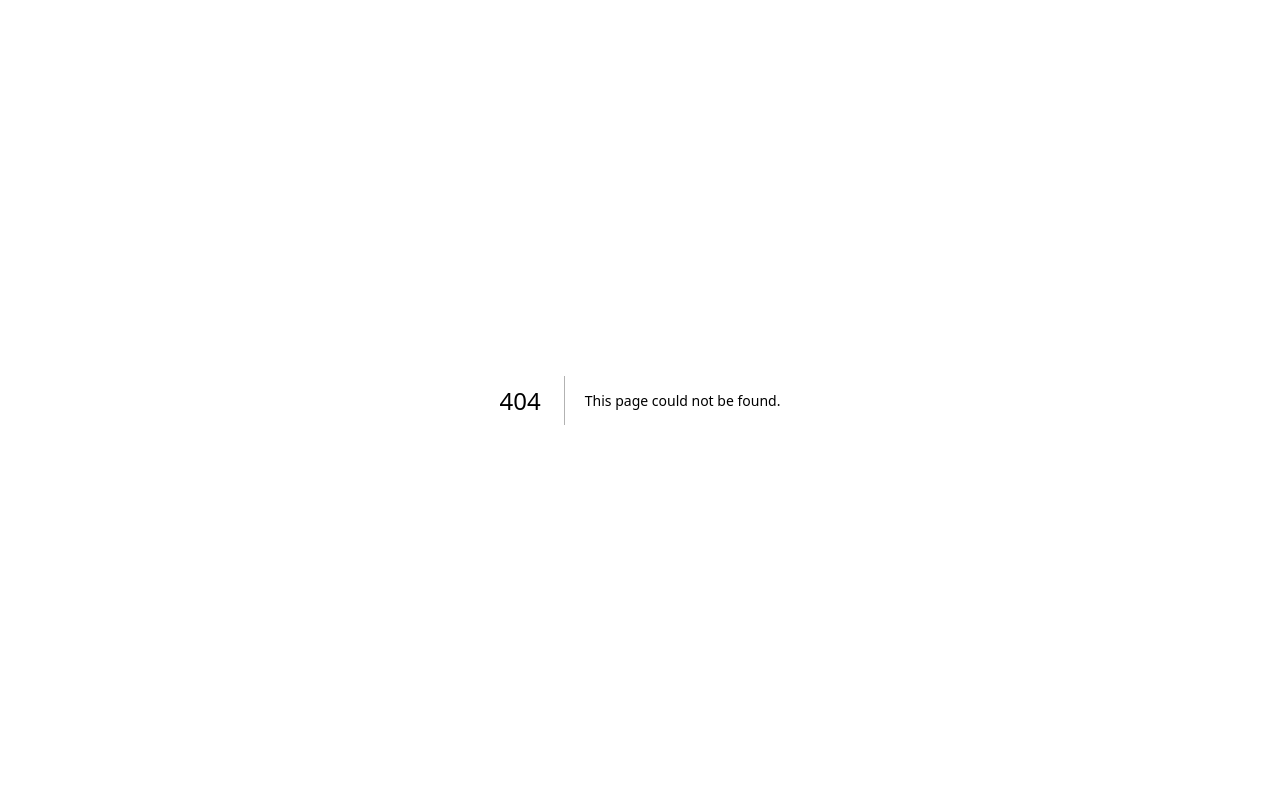
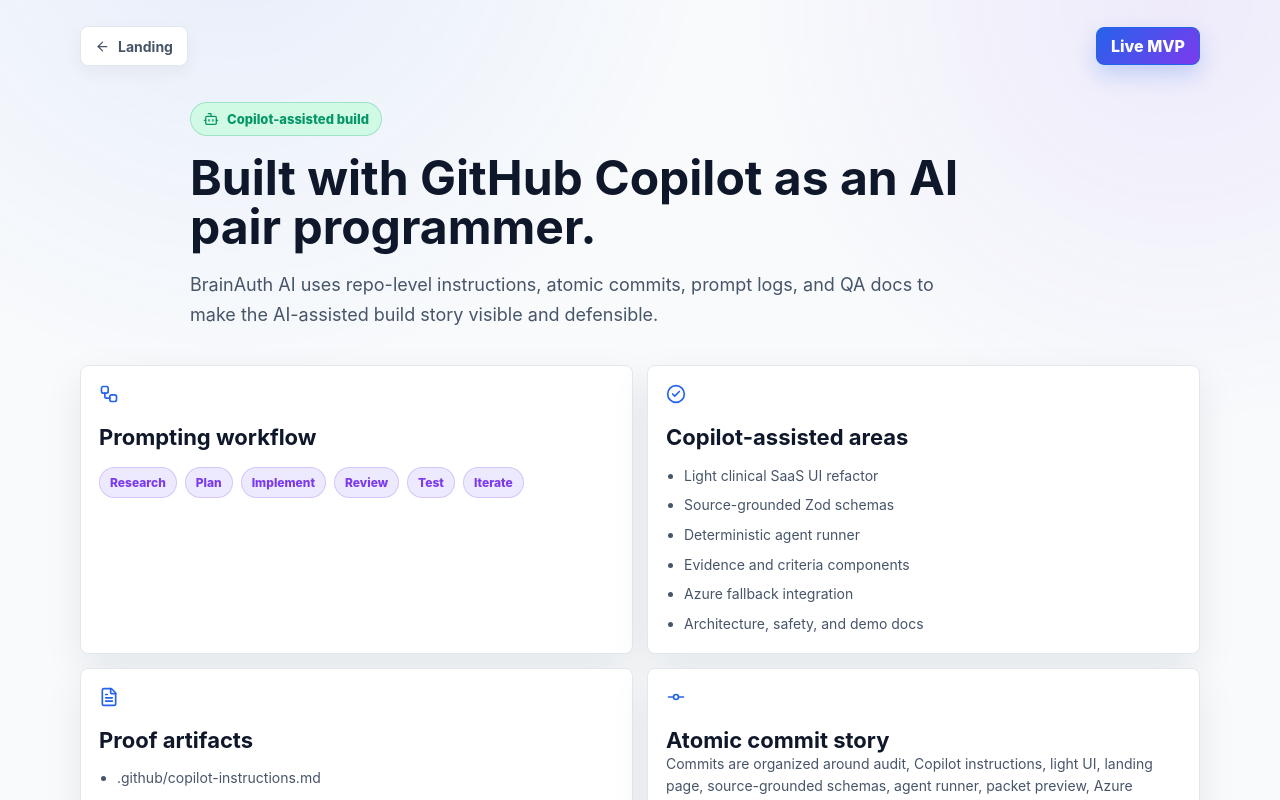
Before and after one commit to roshaninfordham/brainauthai, a Next.js app: page /copilot in a window 1280 px wide. Before the commit this address had no page. Shown: the top 800 px of the page. Built offline with nearby package versions, Linux system fonts and the light colour scheme.

Commit message:
feat: add Copilot-assisted build proof page

```diff
--- /dev/null
+++ b/app/copilot/page.tsx
@@ -0,0 +1,92 @@
+import { ArrowLeft, Bot, CheckCircle2, FileText, GitCommitHorizontal, Workflow } from "lucide-react";
+import Link from "next/link";
+
+const assistedAreas = [
+  "Light clinical SaaS UI refactor",
+  "Source-grounded Zod schemas",
+  "Deterministic agent runner",
+  "Evidence and criteria components",
+  "Azure fallback integration",
+  "Architecture, safety, and demo docs"
+];
+
+const artifacts = [
+  ".github/copilot-instructions.md",
+  "docs/COPILOT_BUILD_LOG.md",
+  "docs/PROMPTS_USED.md",
+  "docs/DEMO_SCRIPT.md",
+  "docs/HALLUCINATION_SAFETY.md",
+  "docs/FINAL_QA.md"
+];
+
+const workflow = ["Research", "Plan", "Implement", "Review", "Test", "Iterate"];
+
+export default function CopilotProofPage() {
+  return (
+    <main className="copilotShell">
+      <nav className="copilotNav">
+        <Link className="navButton" href="/">
+          <ArrowLeft size={15} aria-hidden="true" />
+          Landing
+        </Link>
+        <Link className="primaryButton" href="/demo">
+          Live MVP
+        </Link>
+      </nav>
+
+      <section className="copilotHero">
+        <span className="heroBadge">
+          <Bot size={16} aria-hidden="true" />
+          Copilot-assisted build
+        </span>
+        <h1>Built with GitHub Copilot as an AI pair programmer.</h1>
+        <p>
+          BrainAuth AI uses repo-level instructions, atomic commits, prompt logs,
+          and QA docs to make the AI-assisted build story visible and defensible.
+        </p>
+      </section>
+
+      <section className="copilotGrid">
+        <article className="copilotCard">
+          <Workflow size={20} aria-hidden="true" />
+          <h2>Prompting workflow</h2>
+          <div className="copilotSteps">
+            {workflow.map((step) => (
+              <span key={step}>{step}</span>
+            ))}
+          </div>
+        </article>
+
+        <article className="copilotCard">
+          <CheckCircle2 size={20} aria-hidden="true" />
+          <h2>Copilot-assisted areas</h2>
+          <ul>
+            {assistedAreas.map((area) => (
+              <li key={area}>{area}</li>
+            ))}
+          </ul>
+        </article>
+
+        <article className="copilotCard">
+          <FileText size={20} aria-hidden="true" />
+          <h2>Proof artifacts</h2>
+          <ul>
+            {artifacts.map((artifact) => (
+              <li key={artifact}>{artifact}</li>
+            ))}
+          </ul>
+        </article>
+
+        <article className="copilotCard">
+          <GitCommitHorizontal size={20} aria-hidden="true" />
+          <h2>Atomic commit story</h2>
+          <p>
+            Commits are organized around audit, Copilot instructions, light UI,
+            landing page, source-grounded schemas, agent runner, packet preview,
+            Azure integration, documentation, and final QA.
+          </p>
+        </article>
+      </section>
+    </main>
+  );
+}
--- a/app/globals.css
+++ b/app/globals.css
@@ -1520,6 +1520,100 @@
   font-weight: 800;
 }
 
+.copilotShell {
+  min-height: 100vh;
+  padding: 18px;
+}
+
+.copilotNav,
+.copilotHero,
+.copilotGrid {
+  max-width: 1120px;
+  margin-right: auto;
+  margin-left: auto;
+}
+
+.copilotNav {
+  display: flex;
+  align-items: center;
+  justify-content: space-between;
+  gap: 12px;
+  padding: 8px 0 36px;
+}
+
+.copilotHero {
+  display: grid;
+  max-width: 900px;
+  gap: 18px;
+  padding-bottom: 36px;
+}
+
+.copilotHero h1 {
+  max-width: 820px;
+}
+
+.copilotHero p {
+  max-width: 780px;
+  color: var(--text-secondary);
+  font-size: 18px;
+  line-height: 1.65;
+}
+
+.copilotGrid {
+  display: grid;
+  grid-template-columns: repeat(2, minmax(0, 1fr));
+  gap: 14px;
+}
+
+.copilotCard {
+  min-height: 250px;
+  padding: 18px;
+  border: 1px solid var(--border);
+  border-radius: 8px;
+  background: var(--surface);
+  box-shadow: var(--shadow);
+}
+
+.copilotCard svg {
+  color: var(--primary);
+}
+
+.copilotCard h2 {
+  margin-top: 16px;
+  font-size: 22px;
+}
+
+.copilotCard p,
+.copilotCard li {
+  color: var(--text-secondary);
+  font-size: 14px;
+  line-height: 1.55;
+}
+
+.copilotCard ul {
+  display: grid;
+  gap: 8px;
+  margin: 14px 0 0;
+  padding-left: 18px;
+}
+
+.copilotSteps {
+  display: flex;
+  flex-wrap: wrap;
+  gap: 8px;
+  margin-top: 16px;
+}
+
+.copilotSteps span {
+  padding: 7px 10px;
+  border: 1px solid rgba(124, 58, 237, 0.2);
+  border-radius: 999px;
+  color: var(--agent-purple);
+  background: var(--agent-purple-soft);
+  font-size: 12px;
+  font-weight: 850;
+}
+
 .reviewBanner {
   display: flex;
   align-items: flex-start;
@@ -1800,6 +1894,10 @@
     grid-template-columns: 1fr;
   }
 
+  .copilotGrid {
+    grid-template-columns: 1fr;
+  }
+
   .landingMetrics {
     grid-template-columns: repeat(2, minmax(0, 1fr));
   }
```
